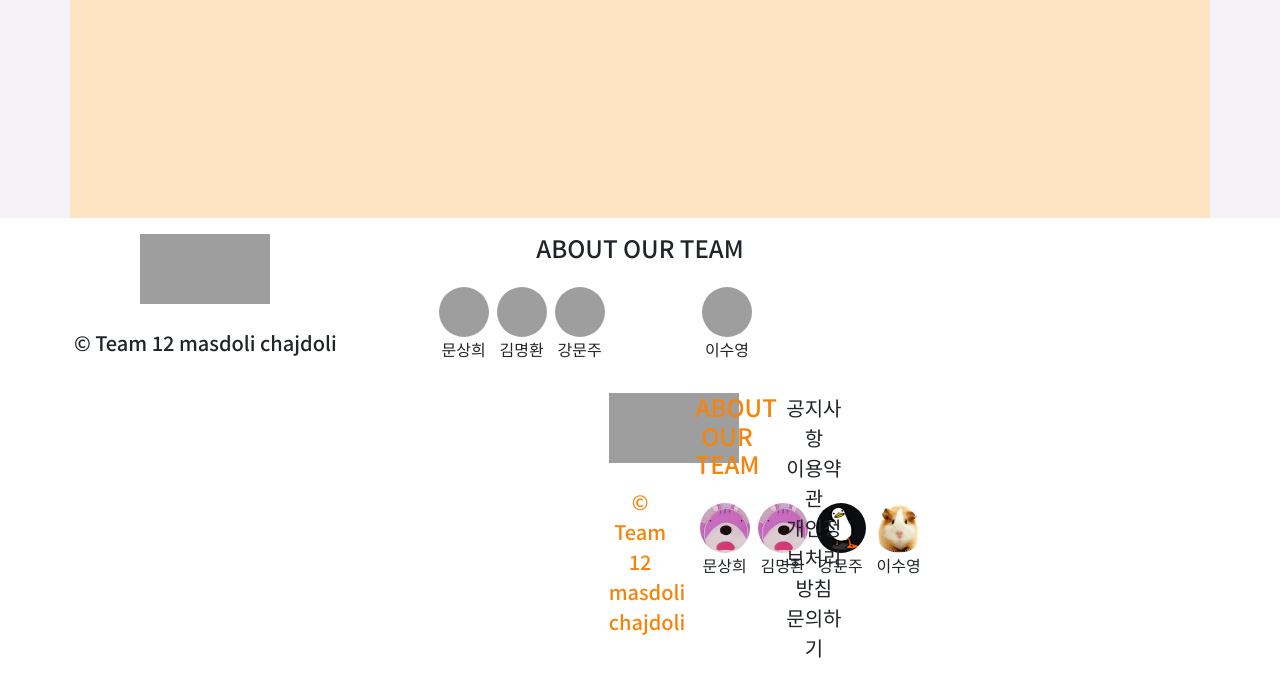
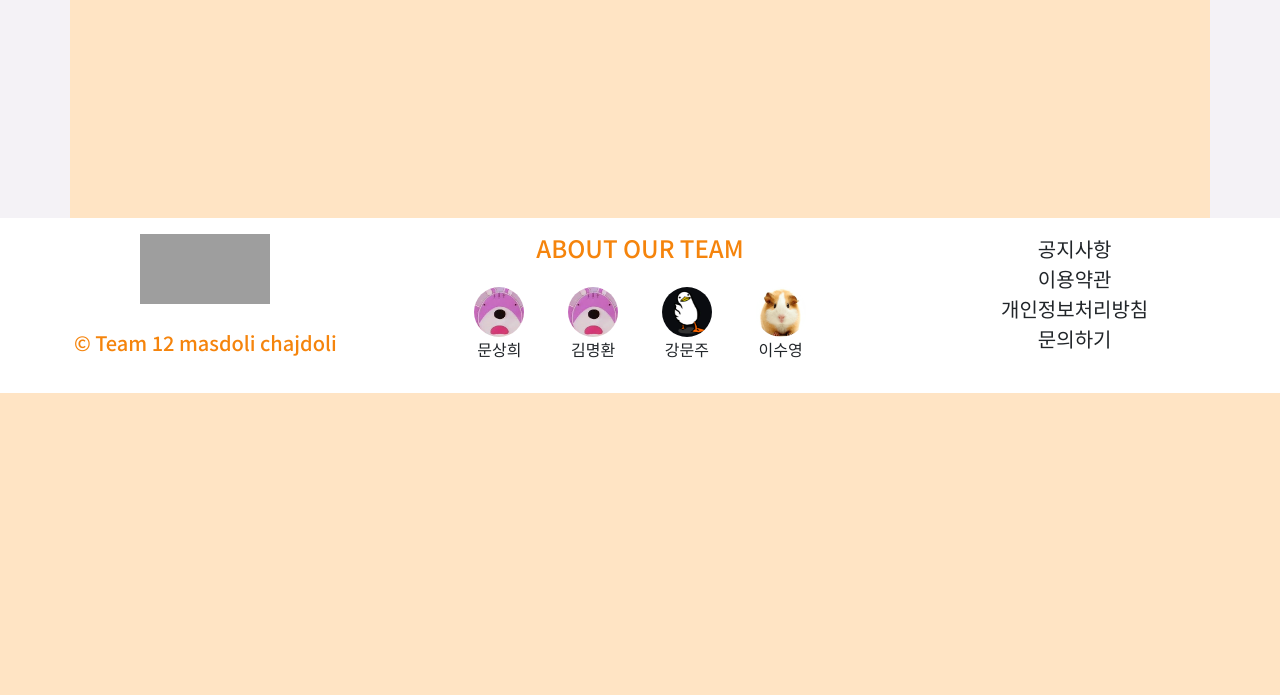
Before and after one commit to MoonSanghee/matdori, a Django app: page /accounts/password/ in a window 1280 px wide. Shown: the part 1068-1763 px from the top of the page. After the commit the page ends 1461 px from the top, so only its background shows below. Run offline with Django 3.2, Linux system fonts and the light colour scheme; the visitor is signed in with stand-in values (Sample User, id 1); some libraries are stand-ins or nearby versions; grey boxes are pictures that could not be loaded.

Commit message:
FIX:base.html

```diff
--- a/matdori/templates/base.html
+++ b/matdori/templates/base.html
@@ -7,7 +7,8 @@
   <meta http-equiv="X-UA-Compatible" content="IE=edge">
   <meta name="viewport" content="width=device-width, initial-scale=1.0">
   <!-- CSS only -->
-    <link href="https://cdn.jsdelivr.net/npm/bootstrap@5.2.1/dist/css/bootstrap.min.css" rel="stylesheet" integrity="sha384-iYQeCzEYFbKjA/T2uDLTpkwGzCiq6soy8tYaI1GyVh/UjpbCx/TYkiZhlZB6+fzT" crossorigin="anonymous">
+  <link href="https://cdn.jsdelivr.net/npm/bootstrap@5.2.1/dist/css/bootstrap.min.css" rel="stylesheet"
+    integrity="sha384-iYQeCzEYFbKjA/T2uDLTpkwGzCiq6soy8tYaI1GyVh/UjpbCx/TYkiZhlZB6+fzT" crossorigin="anonymous">
   <link rel="stylesheet" href="{% static 'css/style.css' %}">
   <title>Document</title>
   <link rel="stylesheet" href="https://cdn.jsdelivr.net/npm/bootstrap-icons@1.9.1/font/bootstrap-icons.css">
@@ -32,7 +33,8 @@
       </div>
     </div>
     <div>
-        <button class="navbar-toggler" type="button" data-bs-toggle="collapse" data-bs-target="#navbarNav" aria-controls="navbarNav" aria-expanded="false" aria-label="Toggle navigation">
+      <button class="navbar-toggler" type="button" data-bs-toggle="collapse" data-bs-target="#navbarNav"
+        aria-controls="navbarNav" aria-expanded="false" aria-label="Toggle navigation">
         <span class="navbar-toggler-icon"></span>
       </button>
       <div class="collapse navbar-collapse" id="navbarNav">
@@ -76,43 +78,10 @@
 
 
   <div class="container">
-
-      {% block content %}{% endblock content %}
+    {% block content %}
+    {% endblock content %}
   </div>
 
-    <footer class="footer bg-white text-center py-3">
-      <div>
-        <div class="row">
-          <!-- Footer Location-->
-          <div class="col-lg-4 mb-5 mb-lg-0">
-            <h4 class="text-uppercase mb-4">
-              <a class="navbar-brand fw-bold" href="{% url 'posts:index' %}">
-                <img src="https://i.esdrop.com/d/t/bvRLlOwptP/Ug84j6LNz9.jpg" alt="matdori" width="130" height="70">
-              </a>
-            </h4>
-            <p class="lead mb-0">
-              &copy; Team 12 masdoli chajdoli
-            </p>
-          </div>
-          <!-- Footer Social Icons-->
-          <div class="col-lg-4 mb-4 mb-lg-0">
-            <h4 class="text-uppercase mb-4">About our Team</h4>
-            <div class="d-flex justify-content-evenly">
-              <div>
-                <a class="mx-1" href="#!"><img class="footer_profile mx-auto rounded-circle" src="{% static 'image/3.jpg' %}" alt="..."/></a>
-                <p>문상희</p>
-              </div>
-              <div>
-                <a class="mx-1" href="#!"><img class="footer_profile mx-auto rounded-circle" src="{% static 'image/3.jpg' %}" alt="..."/></a>
-                <p>김명환</p>
-              </div>
-              <div>
-                <a class="mx-1" href="#!"><img class="footer_profile mx-auto rounded-circle" src="{% static 'image/3.jpg' %}" alt="..."/></a>
-                <p>강문주</p>
-              </div>
-              <div>
-                <a class="mx-1" href="#!"><img class="footer_profile mx-auto rounded-circle" src="{% static 'image/3.jpg' %}" alt="..."/></a>
-                <p>이수영</p>
 
 
   <footer class="footer bg-white text-center py-3">
```
Lines whose indentation alone changed are shown as unchanged.
